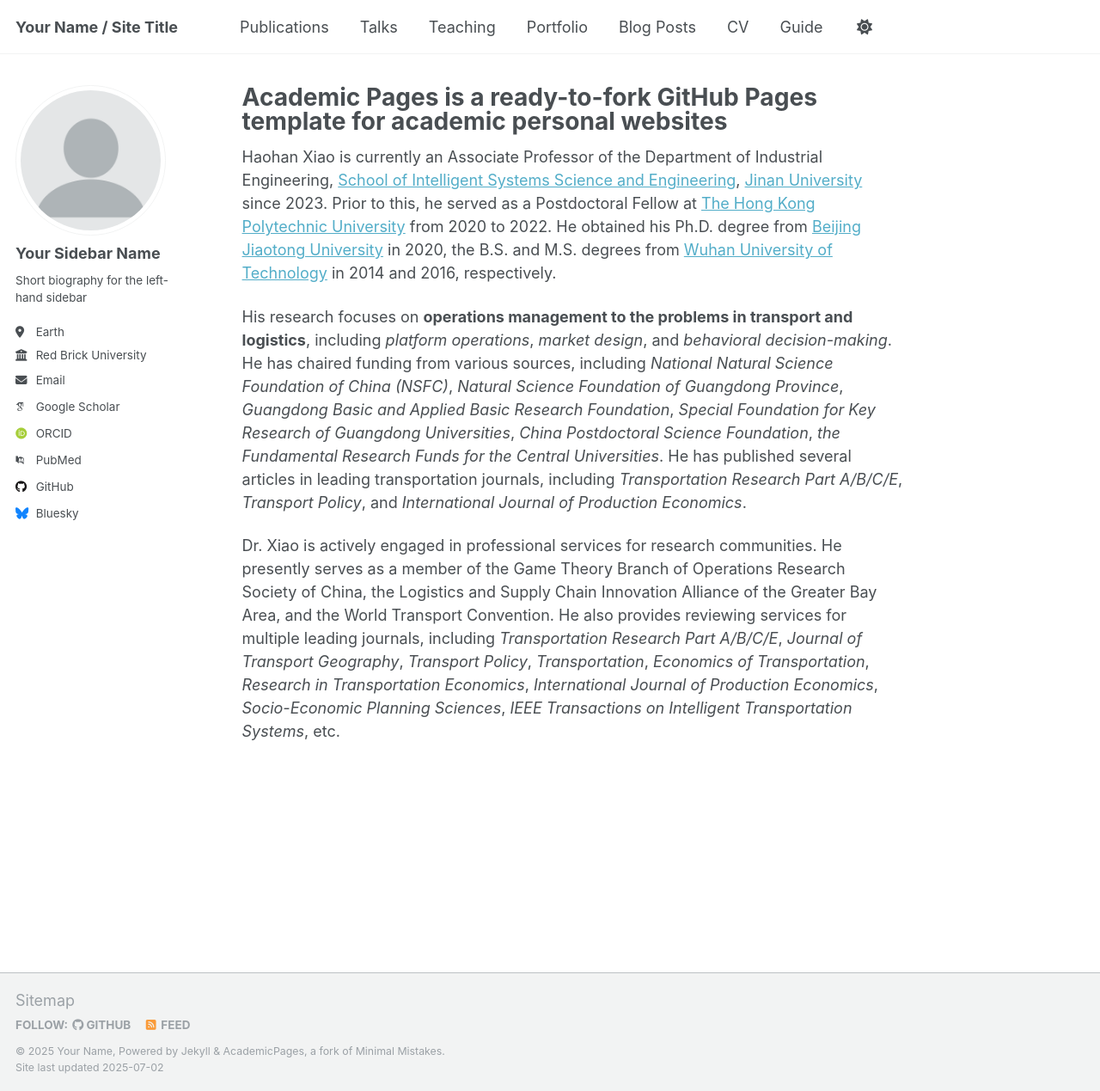
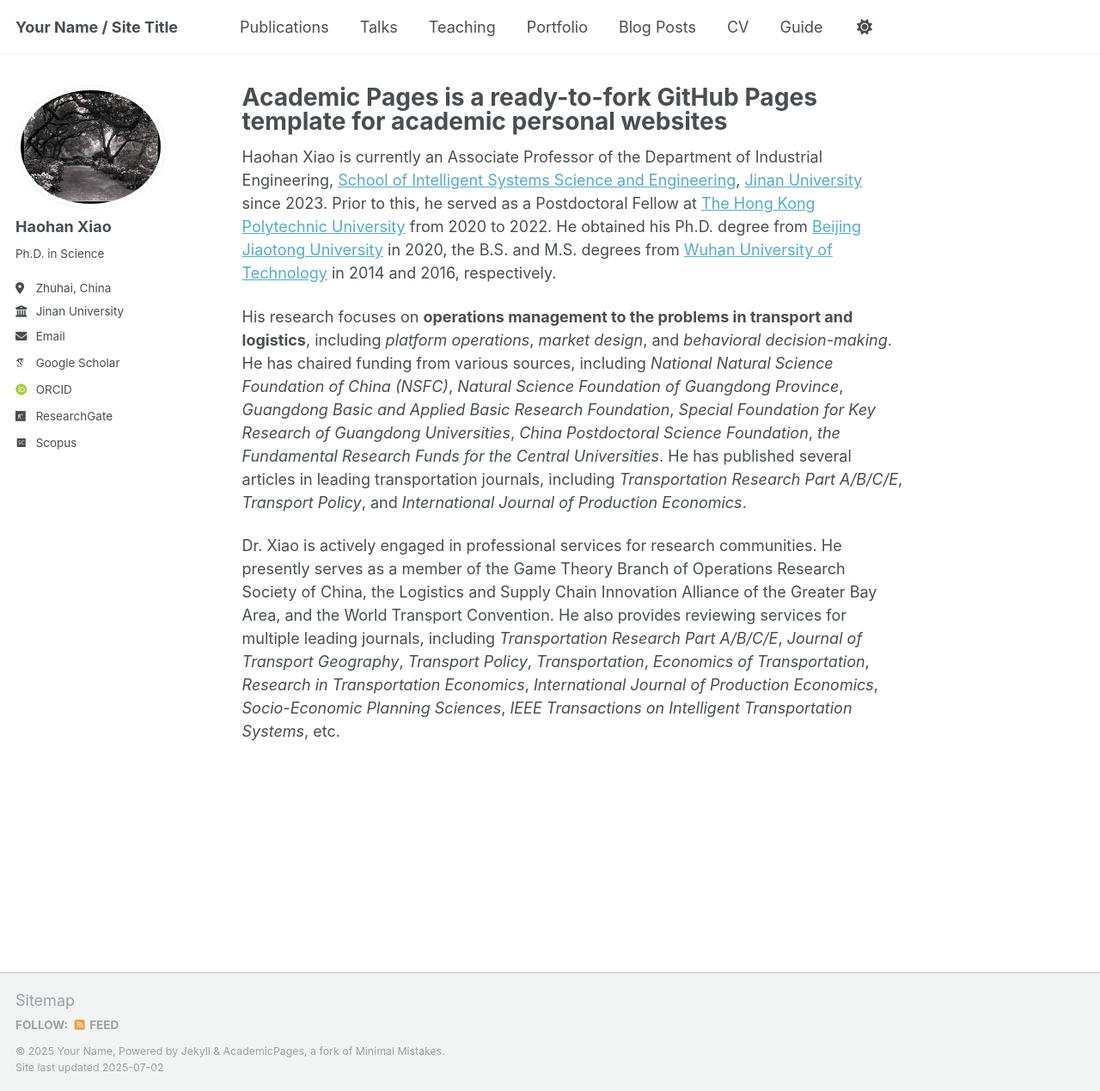
Before and after one commit to haohanxiao1/haohanxiao1.github.io, a Jekyll site: the page built from _pages/about.md, in a window 1280 px wide and 1269 px high. Shown: the whole window at 86% size. Built offline with Jekyll 4.4.1, drawn with Linux system fonts in a browser that asks for light colours; some web fonts are replaced; a script that is not in the unit is left out.

Commit message:
Update _config.yml

```diff
--- a/_config.yml
+++ b/_config.yml
@@ -22,37 +22,37 @@ repository               : "academicpages/academicpages.github.io"
 #               Additional customization can be done by editing /_includes/author-profile.html
 author:
   # Biographic information
-  avatar           : "profile.png"
-  name             : "Your Sidebar Name"
+  avatar           : "3953273590_704e3899d5_m.jpg"
+  name             : "Haohan Xiao"
   pronouns         : # example: "she/her"
-  bio              : "Short biography for the left-hand sidebar"
-  location         : "Earth"
-  employer         : "Red Brick University"
+  bio              : "Ph.D. in Science"
+  location         : "Zhuhai, China"
+  employer         : "Jinan University"
   uri              : # URL
-  email            : "none@example.org"
+  email            : "hhxiao@jnu.edu.cn"
 
   # Academic websites
   academia         : # URL
   arxiv            : # URL - Update with the correct link to your profile
-  googlescholar    : "https://scholar.google.com/citations?user=PS_CX0AAAAAJ"
+  googlescholar    : "https://scholar.google.com/citations?user=hXHodXUAAAAJ&hl=zh-CN&oi=ao"
   impactstory      : # URL
-  orcid            : "http://orcid.org/yourorcidurl"
+  orcid            : "https://orcid.org/0000-0001-5841-2890"
   semantic         : # URL
-  pubmed           : "https://www.ncbi.nlm.nih.gov/pubmed/?term=john+snow"
-  researchgate     : # URL
-  scopus           : # URL
+  pubmed           : #"https://www.ncbi.nlm.nih.gov/pubmed/?term=john+snow"
+  researchgate     : "https://www.researchgate.net/profile/Haohan-Xiao"
+  scopus           : "https://www.scopus.com/authid/detail.uri?authorId=57037589700"
 
   # Repositories and software development
   bitbucket        : # Username - Update with your username on the site
   codepen          : # Username
   dribbble         : # Username
-  github           : "academicpages"
+  github           : #"academicpages"
   kaggle           : # Username
   stackoverflow    : # User number or user number and name (i.e., use "1" or "1/jeff-atwood")
 
   # Social media
   artstation       : # Username
-  bluesky          : "bsky.app" # Replace this with you Bluesky username
+  bluesky          : #"bsky.app" # Replace this with you Bluesky username
   facebook         : # Username
   flickr           : # Username
   foursquare       : # Username
```
